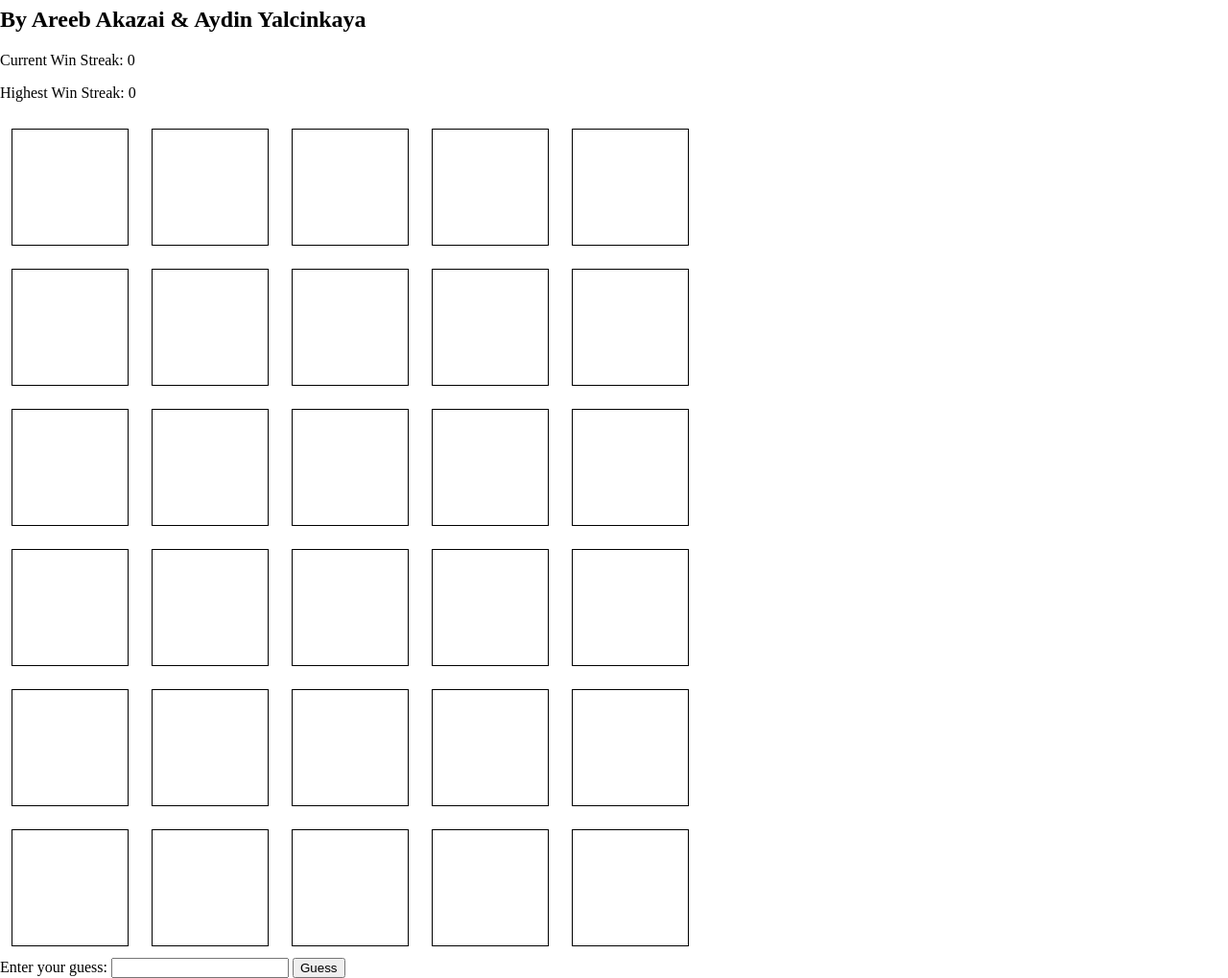
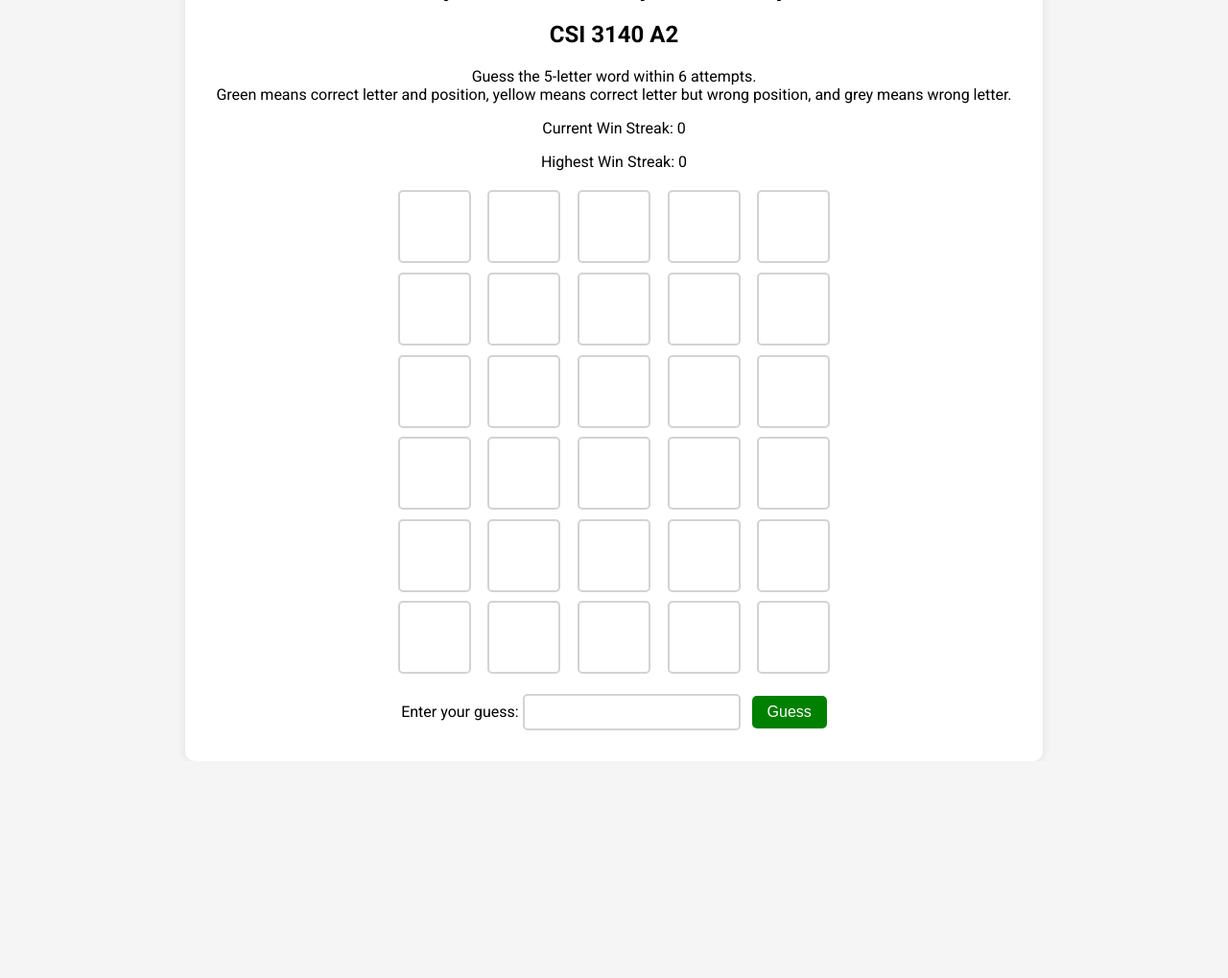
Before and after one commit to d3f34t3d/wordle, a plain HTML site: page index.html in a window 1280 px wide. Shown: the part 73-1092 px from the top of the page at 96% size. After the commit the page ends 866 px from the top, so only its background shows below. Drawn offline with Linux system fonts and the light colour scheme.

Commit message:
Finished the game design

```diff
--- a/index.html
+++ b/index.html
@@ -1,15 +1,20 @@
 <!DOCTYPE html>
-
 <html>
 
 <head>
   <title>Wordle by Areeb & Aydin</title>
   <link rel="stylesheet" href="style.css">
+  <link href="https://fonts.googleapis.com/css2?family=Roboto:wght@400;700&display=swap" rel="stylesheet">
 </head>
 
 <body>
+  <div class="game-container">
     <h1>Wordle</h1>
     <h2>By Areeb Akazai & Aydin Yalcinkaya</h2>
+    <h2>CSI 3140 A2</h2>
+    <p id="instructions">Guess the 5-letter word within 6 attempts.<br />Green means correct letter and position,
+      yellow
+      means correct letter but wrong position, and grey means wrong letter.</p>
     <div class="game" id="game">
       <p id="current_win_streak">Current Win Streak: 0</p>
       <p id="highest_win_streak">Highest Win Streak: 0</p>
@@ -88,11 +93,14 @@
           </div>
         </div>
       </div>
+      <div class="input-container">
         <label for="guess_input">Enter your guess: </label>
-    <input id="guess_input"></input>
-    <input type="submit" value="Guess" onclick="submitGuess()"></input>
+        <input id="guess_input" class="input-field"></input>
+        <button type="submit" class="submit-button" onclick="submitGuess()">Guess</button>
       </div>
+    </div>
+  </div>
+  <script src="script.js"></script>
 </body>
-<script src="script.js"></script>
 
 </html>
--- a/script.js
+++ b/script.js
@@ -45,11 +45,50 @@ function submitGuess() {
   guessCount++
 
   if (input == word) {
-    // TODO win condition
+    alert(`${word} was correct!`)
+    gameWon()
   }
 
   if (guessCount == 6) {
-    // TODO loss condition
+    alert(`The correct word was ${word}. Resetting your current streak.`)
+    gameLost()
   }
 
 }
+
+function resetBoard() {
+  for (let i = 0; i < 6; i++) {
+    let current_guess = guessSpots[i]
+    let guess_letters = current_guess.children
+
+    for (let j = 0; j < 5; j++) {
+      guess_letters[j].innerHTML = ""
+      guess_letters[j].className = "letter"
+    }
+
+    guessCount = 0
+
+  }
+
+  word = wordList[Math.floor(Math.random()*wordList.length)];
+}
+
+function gameWon() {
+  resetBoard()
+  currentWinStreak++
+
+  if (currentWinStreak > highestWinStreak) {
+    highestWinStreak = currentWinStreak
+  }
+
+  document.getElementById('current_win_streak').innerHTML = `Current Win Streak: ${currentWinStreak}`
+  document.getElementById('highest_win_streak').innerHTML = `Highest Win Streak: ${highestWinStreak}`
+
+}
+
+function gameLost() {
+  resetBoard()
+  currentWinStreak = 0
+
+  document.getElementById('current_win_streak').innerHTML = `Current Win Streak: ${currentWinStreak}`
+}
--- a/style.css
+++ b/style.css
@@ -1,5 +1,25 @@
 body {
-  max-width: 1400px;
+  font-family: 'Roboto', sans-serif;
+  background-color: whitesmoke;
+  display: flex;
+  justify-content: center;
+  align-items: center;
+  height: 100vh;
+  margin: 0;
+}
+
+.game-container {
+  text-align: center;
+  background-color: white;
+  padding: 2em;
+  border-radius: 10px;
+  box-shadow: 0 0 10px rgba(0, 0, 0, 0.1);
+}
+
+.guess_container {
+  display: flex;
+  flex-direction: column;
+  align-items: center;
   margin: 0 auto;
 }
 
@@ -7,31 +27,62 @@ body {
   display: grid;
   grid-template-columns: repeat(5, 1fr);
   grid-template-rows: 1fr;
-  grid-column-gap: 0px;
-  grid-row-gap: 0px;
+  grid-column-gap: 0.5em;
+  grid-row-gap: 0.5em;
   max-width: 30em;
 }
 
 .letter {
-  height: 5em;
-  width: 5em;
-  border-style: solid;
-  border-width: 1px;
-  margin: 0.5em;
+  height: 3em;
+  width: 3em;
+  border: 2px solid lightgrey;
+  margin: 0.2em;
   text-align: center;
   vertical-align: middle;
-  line-height: 5em;
+  line-height: 3em;
   font-size: 1.5em;
+  border-radius: 5px;
+  transition: background-color 0.3s, border-color 0.3s;
 }
 
 .letter.correct {
   background-color: lightgreen;
+  border-color: green;
 }
 
 .letter.change {
   background-color: yellow;
+  border-color: orange;
 }
 
 .letter.wrong {
   background-color: lightgrey;
+  border-color: grey;
 }
+
+.input-container {
+  margin-top: 1em;
+}
+
+.input-field {
+  padding: 0.5em;
+  font-size: 1em;
+  margin-right: 0.5em;
+  border: 2px solid lightgrey;
+  border-radius: 5px;
+}
+
+.submit-button {
+  padding: 0.5em 1em;
+  font-size: 1em;
+  background-color: green;
+  color: white;
+  border: none;
+  border-radius: 5px;
+  cursor: pointer;
+  transition: background-color 0.3s;
+}
+
+.submit-button:hover {
+  background-color: lightgreen;
+}
```
Lines whose indentation alone changed are shown as unchanged.
